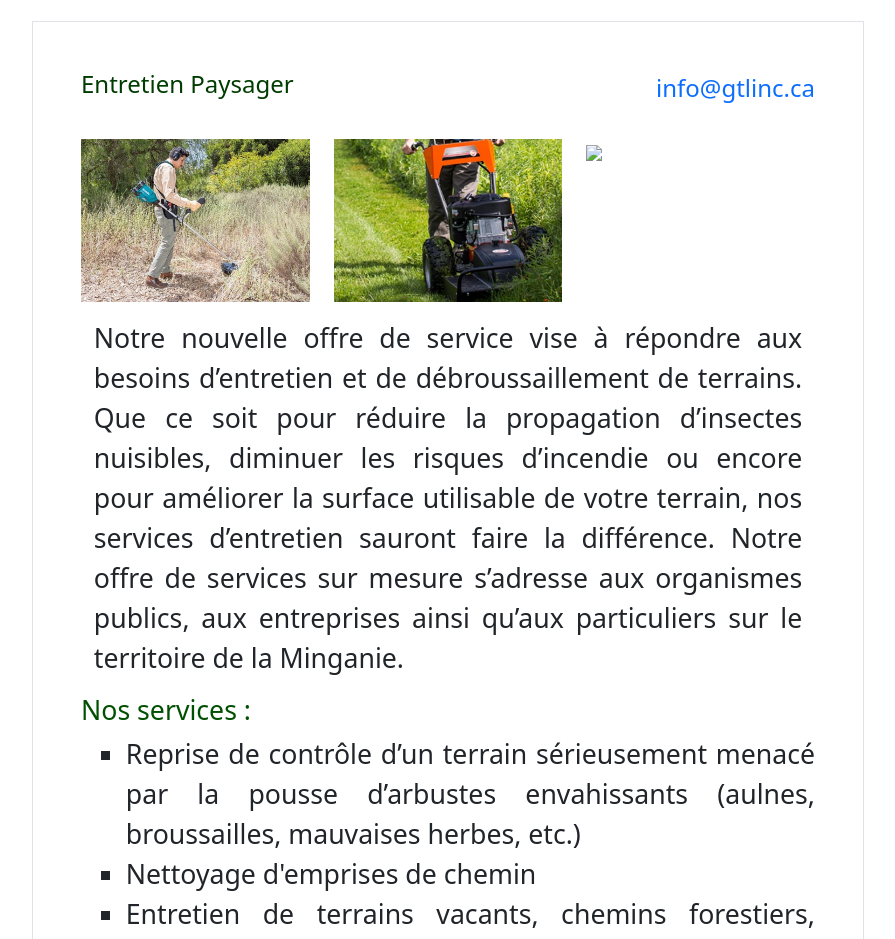
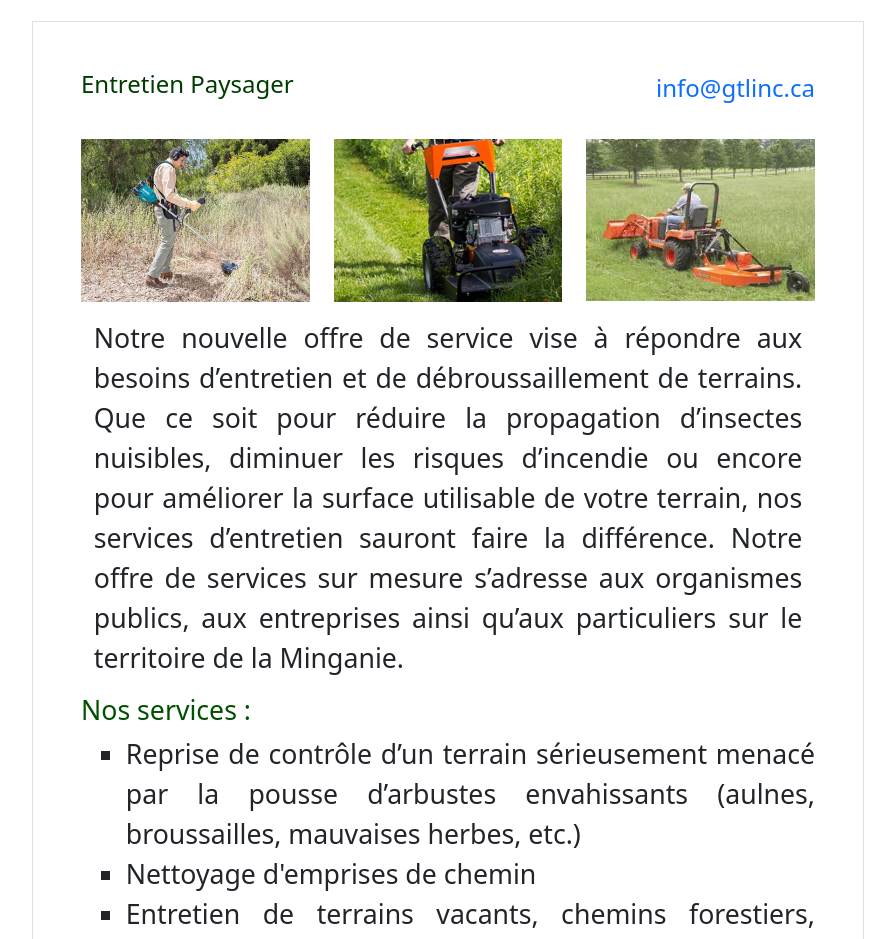
Before and after one commit to SimonLeger/gtlinc, a plain HTML site: page index.html in a window 1280 px wide. Shown: the part 2200-3139 px from the top of the page, without its empty margins (192-1087 px from the left). Drawn offline with nearby package versions, Linux system fonts and the light colour scheme.

Commit message:
Fixed image link

```diff
--- a/index.html
+++ b/index.html
@@ -197,7 +197,7 @@
                         <img class="division-image mt-3" src="images/divisions/entretien/Bush-Mower.jpg">
                     </div>
                     <div class="col-sm">
-                        <img class="division-image mt-3" src="images//divisions/entretien/Tractor-Brushhog.jpg">
+                        <img class="division-image mt-3" src="images/divisions/entretien/Tractor-Brushhog.jpg">
                     </div>
                 </div>
                 <div class="division-content row">
```
